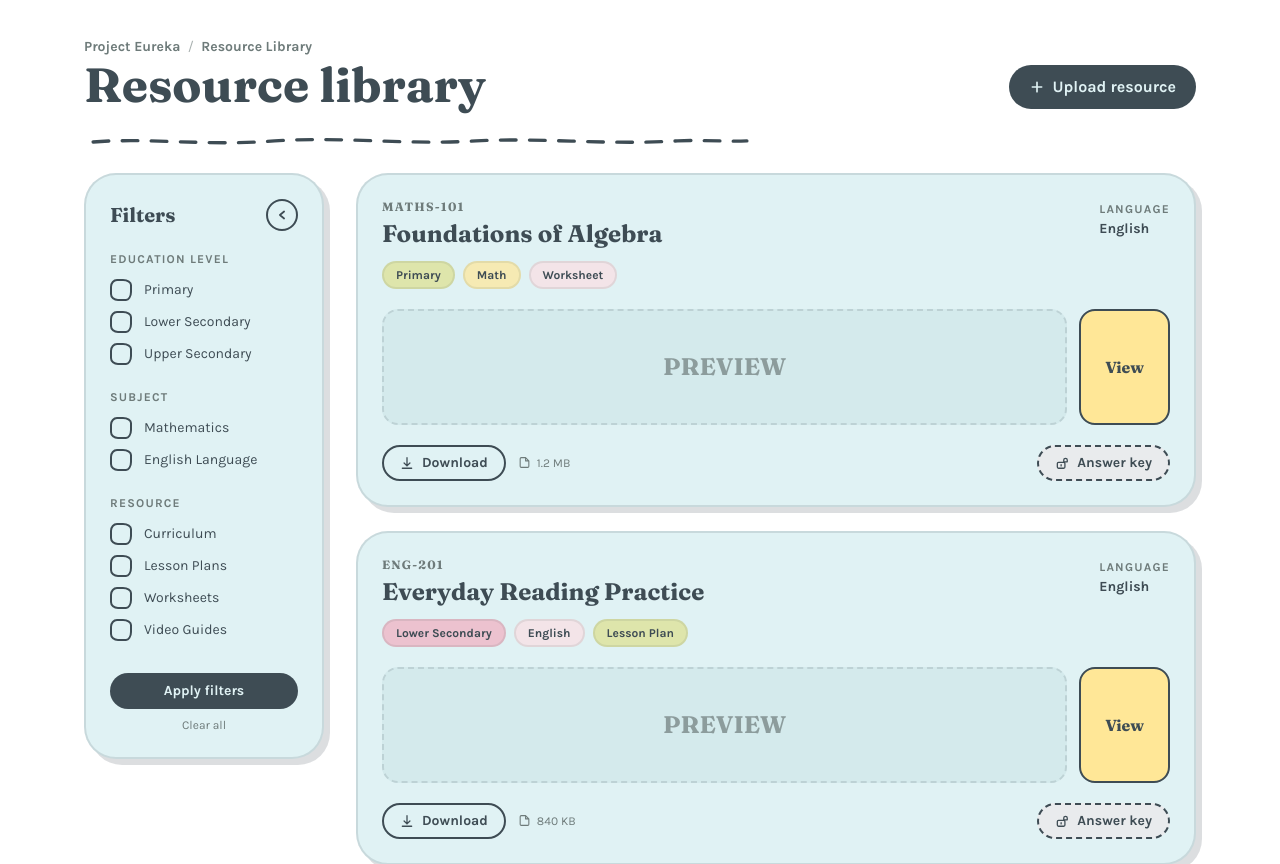
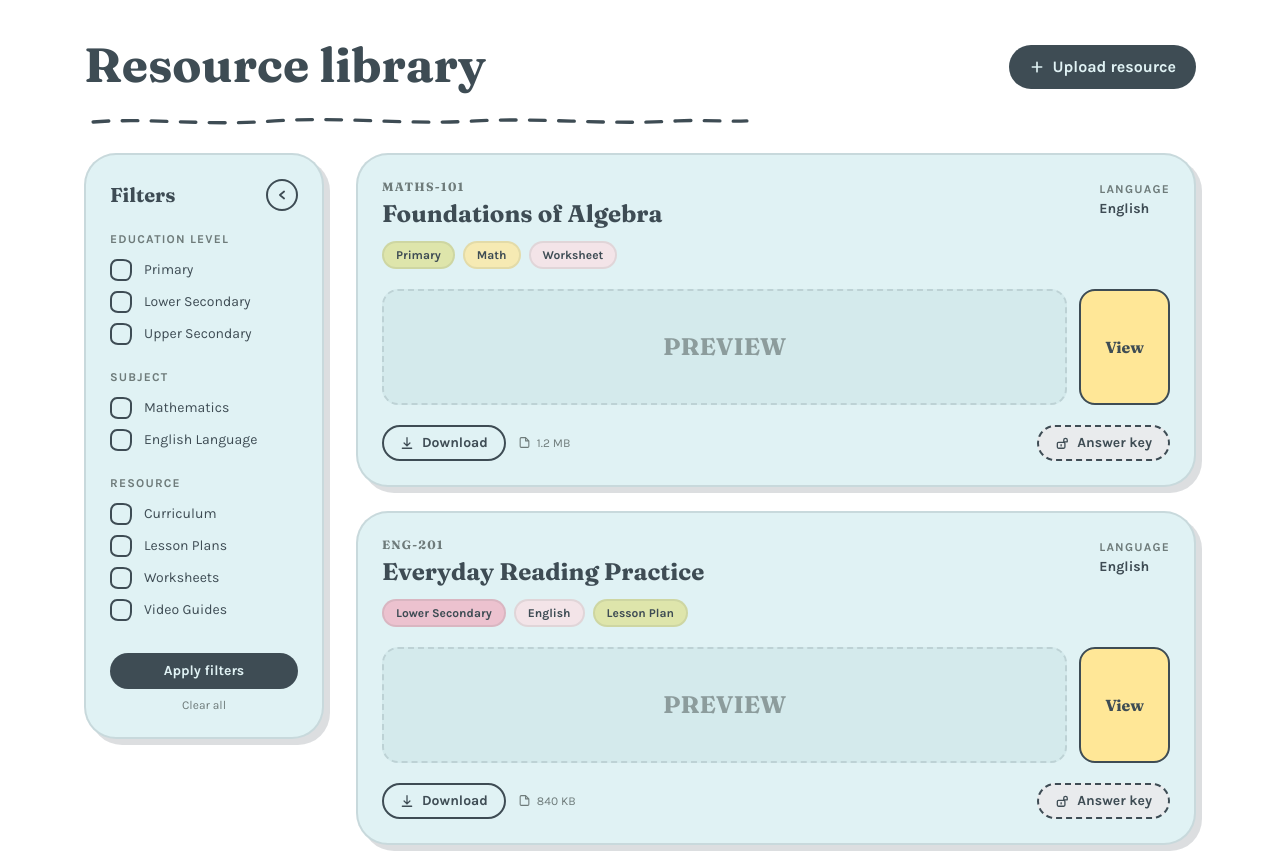
Before and after one commit to Yeffian/project_eureka, a Django app: page /teachers/resources/ in a window 1280 px wide. Shown: the part 115-979 px from the top of the page. Run offline with Django 5.2, Linux system fonts and the light colour scheme; some libraries are stand-ins or nearby versions.

Commit message:
fix: remove top path style message

```diff
--- a/teachers/templates/teachers/resources.html
+++ b/teachers/templates/teachers/resources.html
@@ -9,11 +9,6 @@
 <section class="mx-auto max-w-6xl px-5 pt-6 pb-6">
   <div class="reveal flex flex-wrap items-end justify-between gap-4">
     <div>
-      <p class="text-sm text-inksoft mb-1">
-        <a href="#" class="squiggle-link font-bold">Project Eureka</a>
-        <span class="mx-1 text-inksoft/60">/</span>
-        <span class="font-bold">{% translate "Resource Library" %}</span>
-      </p>
       <h1 class="font-display text-4xl md:text-5xl font-bold leading-[1.05] mt-1">{% translate "Resource library" %}</h1>
     </div>
 
```
